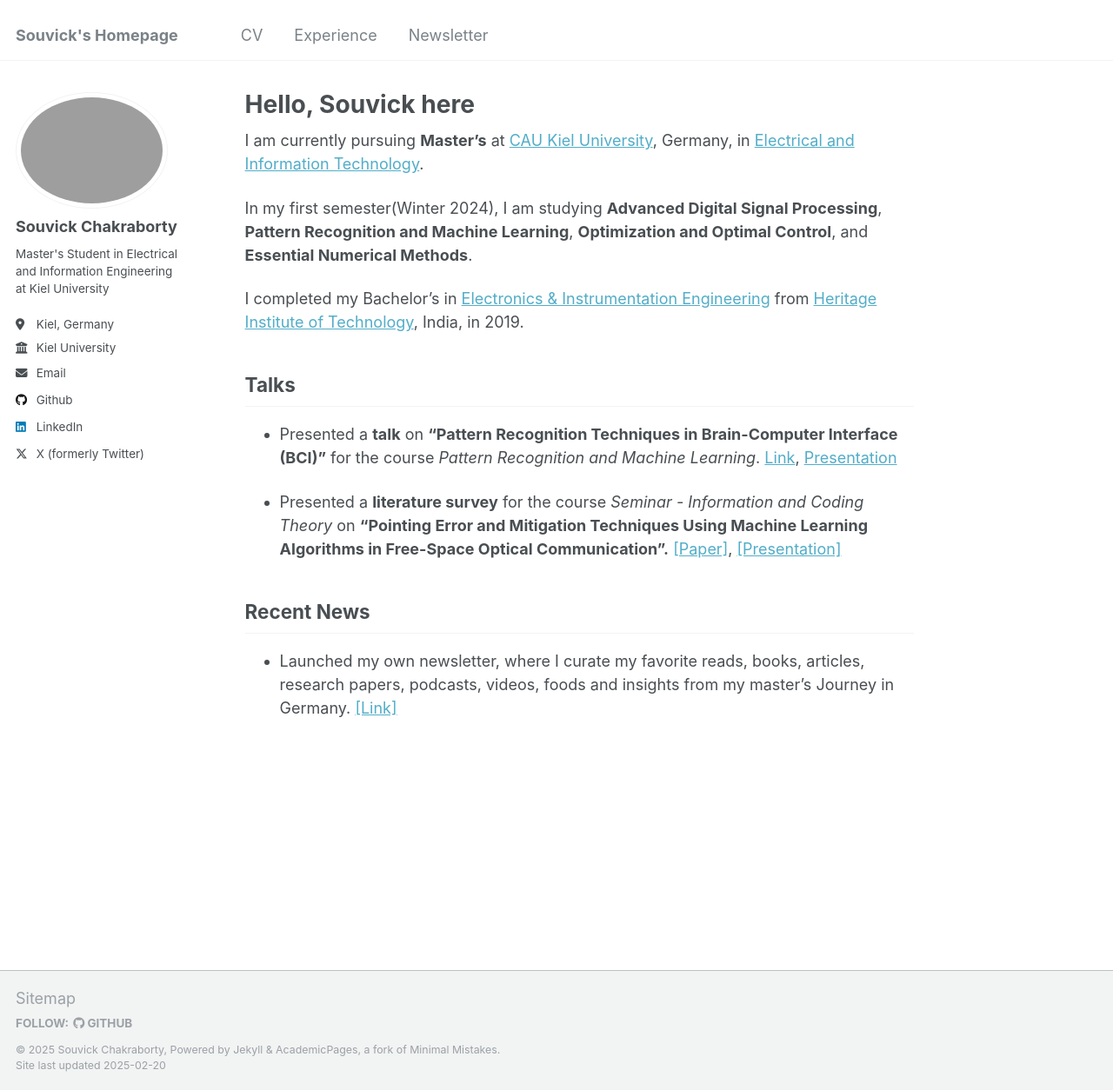
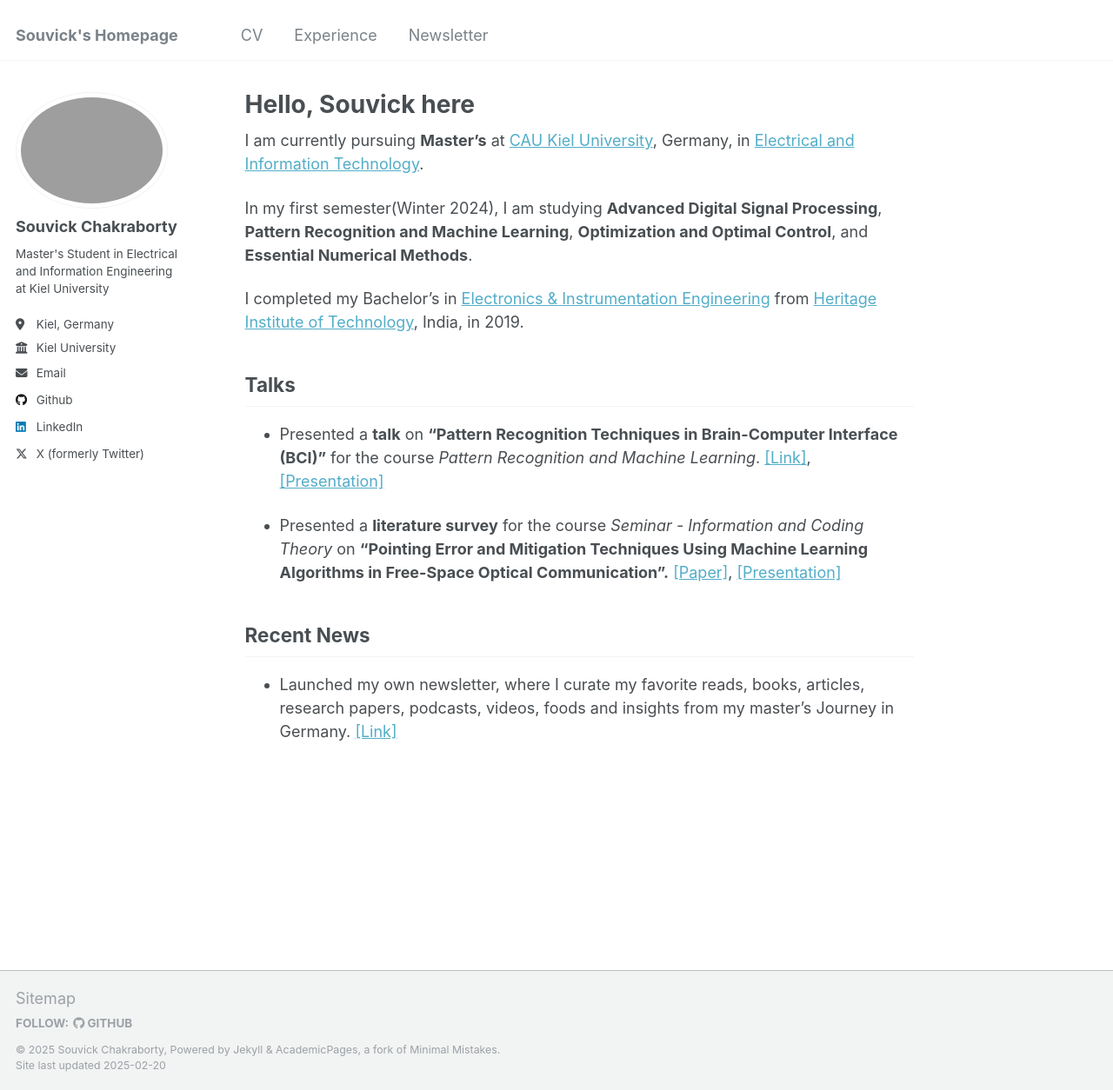
Before and after one commit to SouvickC/SouvickC.github.io, a Jekyll site: the page built from _pages/about.md, in a window 1280 px wide and 1254 px high. Shown: the whole window at 87% size. Built offline with Jekyll 4.4.1, drawn with Linux system fonts in a browser that asks for light colours.

Commit message:
Your commit message

```diff
--- a/_pages/about.md
+++ b/_pages/about.md
@@ -17,7 +17,7 @@ I completed my Bachelor's in [Electronics & Instrumentation Engineering](https:/
 
 Talks
 --
-- Presented a **talk** on **"Pattern Recognition Techniques in Brain-Computer Interface (BCI)"** for the course *Pattern Recognition and Machine Learning*. [Link](https://dss-kiel.de/index.php/teaching/lectures/lecture-pattern-recognition), [Presentation](/files/PRML_Talk_SouvickC.pdf)
+- Presented a **talk** on **"Pattern Recognition Techniques in Brain-Computer Interface (BCI)"** for the course *Pattern Recognition and Machine Learning*. [[Link]](https://dss-kiel.de/index.php/teaching/lectures/lecture-pattern-recognition), [[Presentation]](/files/PRML_Talk_SouvickC.pdf)
 
 
 - Presented a **literature survey** for the course *Seminar - Information and Coding Theory* on **"Pointing Error and Mitigation Techniques Using Machine Learning Algorithms in Free-Space Optical Communication".** [[Paper]](/files/Seminar_ICT_paper_Souvick_C.pdf),  [[Presentation]](/files/Seminar_ICT_PPT_Souvick_C.pdf)
```
